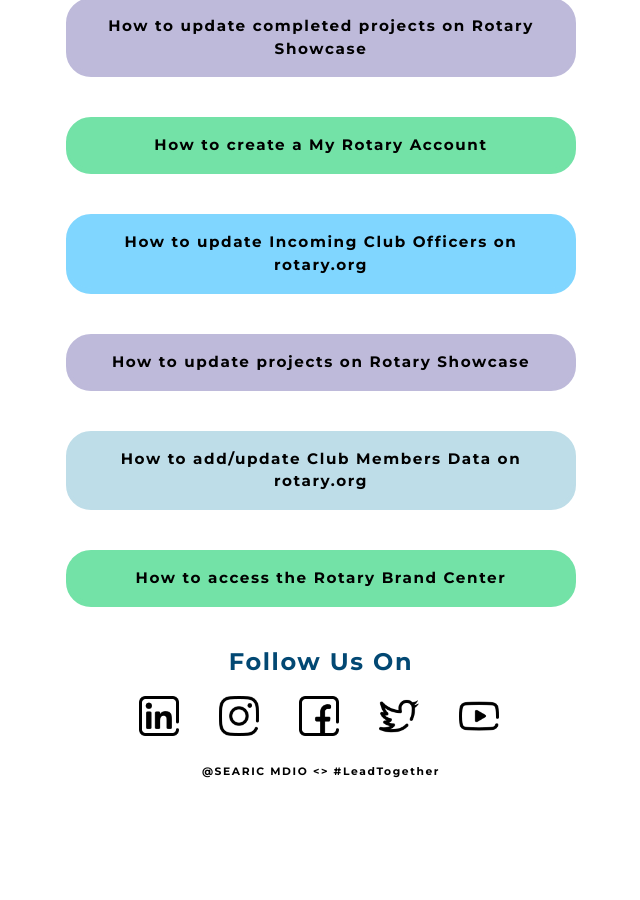
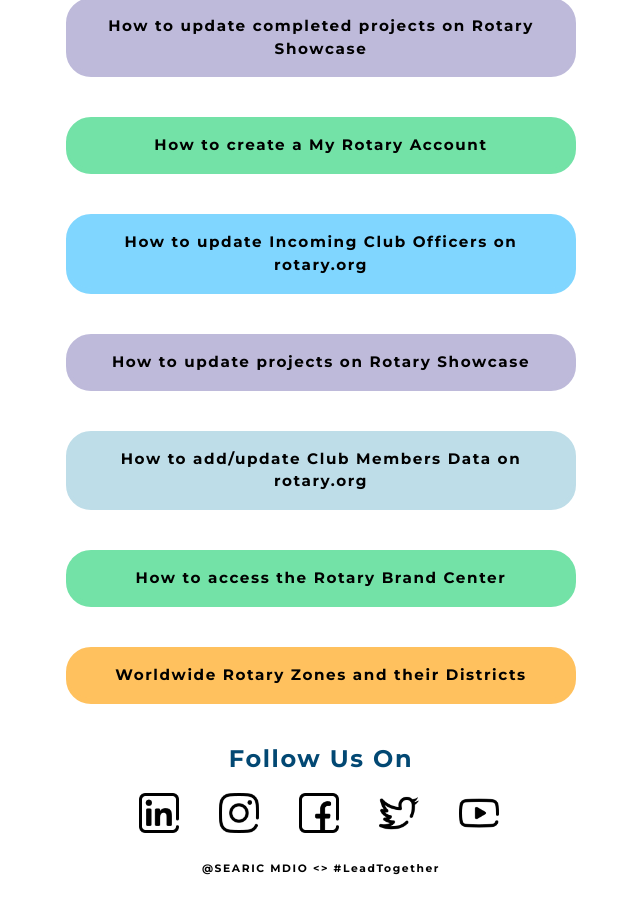
Before and after one commit to SEARICMDIO/RotaWallet, a Jekyll site: the page built from index.md, in a window 1280 px wide and 900 px high, scrolled down 1220 px. Shown: the whole window, without its empty margins (319-959 px from the left). Built offline with Jekyll 4.4.1, drawn with Linux system fonts in a browser that asks for light colours; a script that is not in the unit is left out; before the commit the page ends 2023 px from its top, so only the background shows below that.

Commit message:
Update RotaWallet - SEARIC MDIO “wallet”

```diff
--- a/_data/referrals.yml
+++ b/_data/referrals.yml
@@ -57,6 +57,9 @@
   - title: How to access the Rotary Brand Center
     url: https://www.youtube.com/watch?v=JGQF-LwLKAA
     color: mediumlight-green-canyan
+  - title: Worldwide Rotary Zones and their Districts
+    url: https://my.rotary.org/en/document/zone-structure-list
+    color: mediumlight-brown
 body: "**Rota Wallet** is an initiative of **SEARIC MDIO** (*S*outh *E*ast
   *A*sia *R*otaract *I*nformation *C*entre) to help everyone understand Rotaract
   better :)"
```
